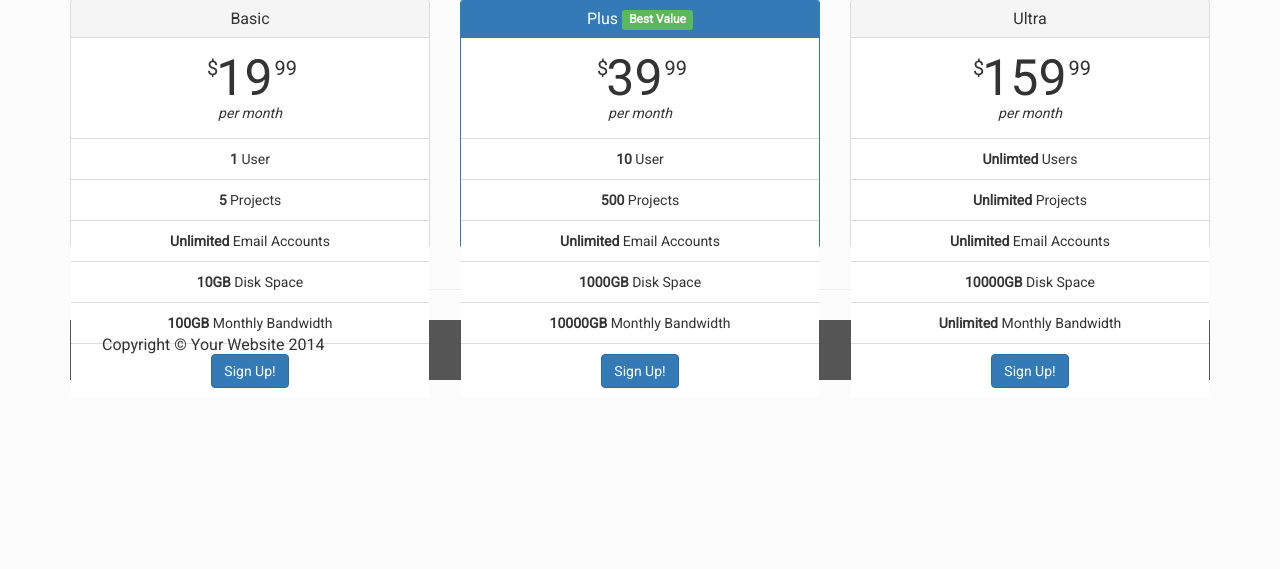
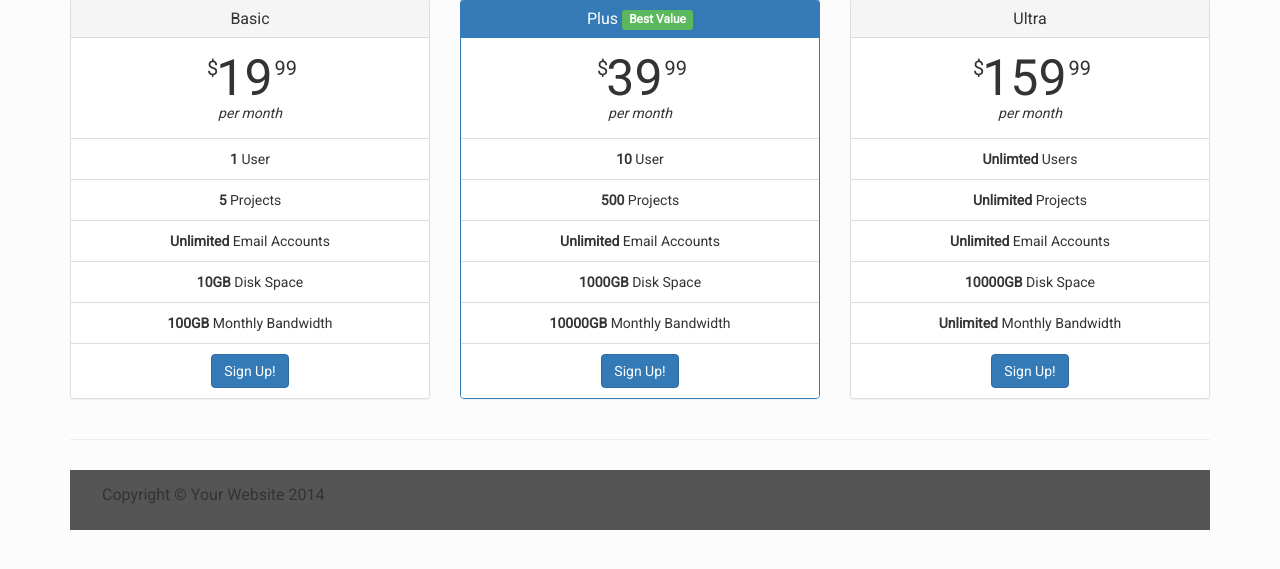
Before and after one commit to johnson0903/GNE-website, a PHP site: page /pricing.html in a window 1280 px wide. Shown: the part 167-736 px from the top of the page. Run offline with PHP 8.4, Linux system fonts and the light colour scheme.

Commit message:
改正panel

```diff
--- a/css/modern-business.css
+++ b/css/modern-business.css
@@ -220,7 +220,7 @@ figcaption {
     width: 20%;
     float: left;
   }
-  .panel{
+  .col-md-5ths .panel{
     height: 180px;
   }
 }
@@ -230,7 +230,7 @@ figcaption {
     width: 20%;
     float: left;
   }
-  .panel{
+  .col-md-5ths .panel{
     height: 280px;
   }
 }
@@ -240,7 +240,7 @@ figcaption {
     width: 20%;
     float: left;
   }
-  .panel{
+  .col-md-5ths .panel{
     height: 250px;
   }
 }
```
